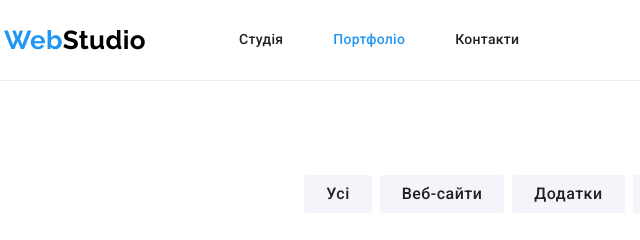
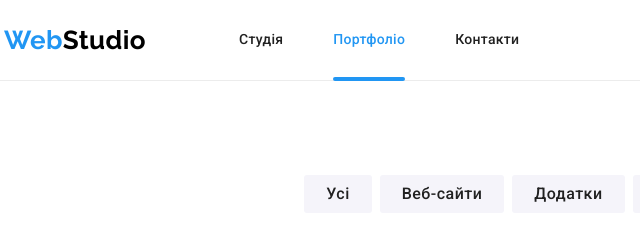
Before and after one commit to DiBaranovska/goit-markup-hw-05, a plain HTML site: page portfolio.html in a window 1280 px wide. Shown: the top 240 px of the page, 51-691 px from the left. Drawn offline with nearby package versions, Linux system fonts and the light colour scheme.

Commit message:
додає анімації на ховер, та псевдоелемент до пункта меню

```diff
--- a/css/styles.css
+++ b/css/styles.css
@@ -15,6 +15,9 @@
   --icon-fill: #afb1b8;
 
   --indent-card: 30px;
+
+  --animation: 250ms cubic-bezier(0.4, 0, 0.2, 1);
+  --test: 5000ms cubic-bezier(0.4, 0, 0.2, 1);
 }
 
 body {
@@ -107,6 +110,7 @@ header {
   color: var(--dark-text-color);
   padding-top: 32px;
   padding-bottom: 32px;
+  transition: color var(--animation);
 }
 
 .header-contact {
@@ -116,6 +120,7 @@ header {
   color: var(--main-text-color);
 }
 
+
 .current,
 .header-link:hover,
 .header-link:focus,
@@ -124,6 +129,21 @@ header {
 .contact-link:hover,
 .contact-link:focus {
   color: var(--accent-color);
+}
+
+.header-item {
+  position: relative;
+}
+
+.current::after {
+content: '';
+display: block;
+width: 100%;
+height: 4px;
+border-radius: 2px;
+background-color: var(--accent-color);
+position: absolute;
+bottom: -1px;
 }
 
 .header-icon {
@@ -175,6 +195,8 @@ header {
   box-shadow: var(--btn-shadow);
   border-radius: 4px;
   text-align: center;
+
+  transition: background-color var(--animation);
 }
 
 .order-btn:hover,
@@ -312,10 +334,13 @@ header {
   height: 44px;
   border-radius: 50%;
   background-color: #ffffff;
+
+  transition: background-color var(--animation);
 }
 
 .socials-icon {
   fill: var(--icon-fill);
+  transition: fill var(--animation);
 }
 
 .employee-socials:hover .socials-icon,
@@ -342,10 +367,12 @@ header {
   height: 92px;
   border: 1px solid var(--icon-fill);
   border-radius: 4px;
+  transition: border var(--animation);
 }
 
 .client-icon {
   fill: var(--icon-fill);
+  transition: fill var(--animation);
 }
 
 .client-link:hover .client-icon,
@@ -382,6 +409,7 @@ footer {
   font-style: normal;
   line-height: 1.71;
   color: var(--footer-contact-color);
+  transition: color var(--animation);
 }
 
 .logo-footer {
@@ -419,6 +447,7 @@ footer {
   border-radius: 50%;
 
   background-color: rgba(255, 255, 255, 0.1);
+  transition: background-color var(--animation);
 }
 
 .owner-socials:hover,
@@ -445,6 +474,12 @@ footer {
   text-align: center;
   letter-spacing: 0.03em;
   color: var(--dark-text-color);
+
+  transition: background-color var(--animation), color var(--animation);
+}
+
+.portfolio-btn-item {
+  transition: box-shadow var(--animation);
 }
 
 .portfolio-btn-item:not(:last-child) {
@@ -472,6 +507,8 @@ footer {
   flex-basis: calc(100% / 3 - var(--indent-card));
   margin-top: var(--indent-card);
   margin-left: var(--indent-card);
+
+  transition: box-shadow var(--animation);
 }
 
 .work-examples-item:hover {
```
